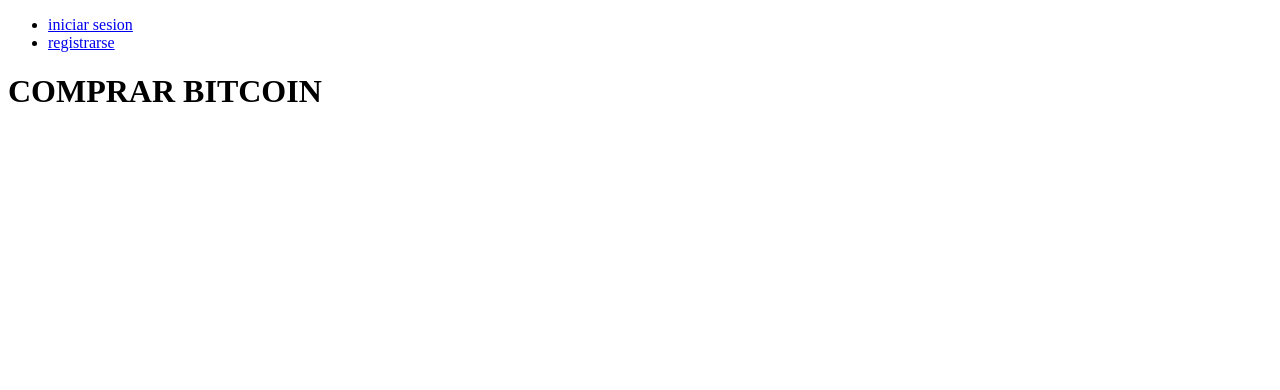
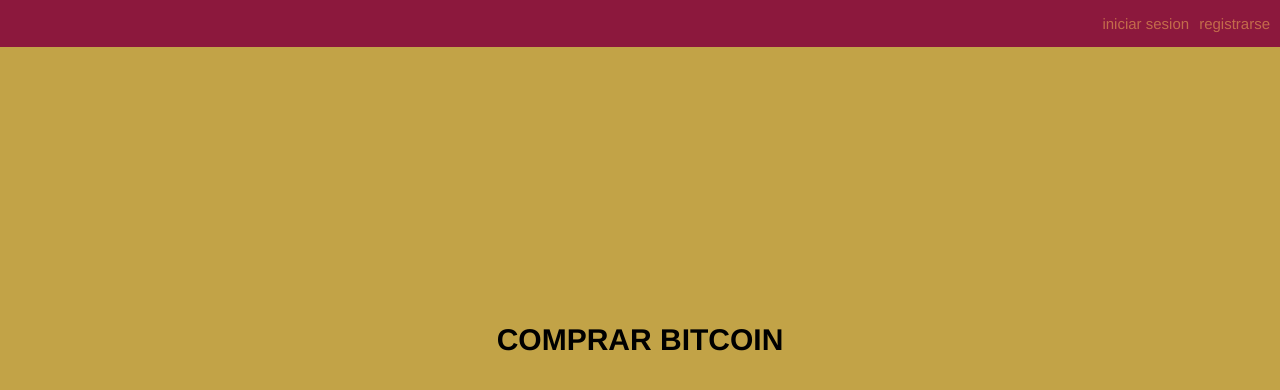
Before and after one commit to joelcede/joelcede, a plain HTML site: page index.html in a window 1280 px wide. Drawn offline with Linux system fonts and the light colour scheme; files whose address does not match are found by name.

Commit message:
esto tiene estilo

```diff
--- a/index.html
+++ b/index.html
@@ -1,7 +1,7 @@
 <!DOCTYPE html>
 <html lang="es">
     <head>
-        <link rel="stylesheet" type="text/css" href="C:\Users\josed\solitario\css\estilos.css">
+        <link rel="stylesheet" type="text/css" href="C:\Users\josed\solitario\css\estilo.css">
         <title>Bitcoin Free</title>
     </head>
     <body>
```
